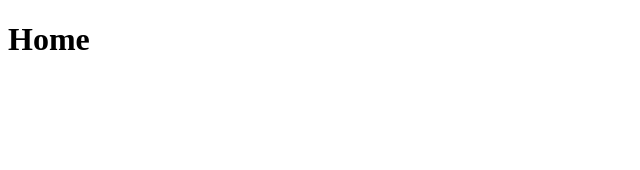
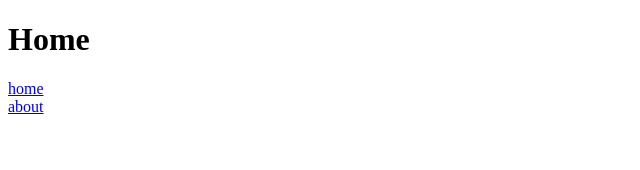
Before and after one commit to oscardikma/TesteRout, a React (Create React App) app: page / in a window 1280 px wide. Shown: the top 170 px of the page, without its empty margins (0-640 px from the left). Built offline with nearby package versions, Linux system fonts and the light colour scheme.

Commit message:
criação de dois links para direcionar para a pagina

```diff
--- a/package.json
+++ b/package.json
@@ -2,7 +2,7 @@
   "name": "router_teste",
   "version": "0.1.0",
   "private": true,
-  "homepage":"./",
+  "homepage":"https://oscardikma.github.io/TesteRout/",
   "dependencies": {
     "@testing-library/jest-dom": "^5.16.5",
     "@testing-library/react": "^13.4.0",
--- a/src/App.js
+++ b/src/App.js
@@ -8,6 +8,8 @@ function App() {
         <Route path="/" element={<Home />} />
         <Route path="/About" element={<About />} />
       </Routes>
+      <a href="./">home</a> <br/>
+      <a href="./About">about</a>
     </Router>
   );
 }
```
